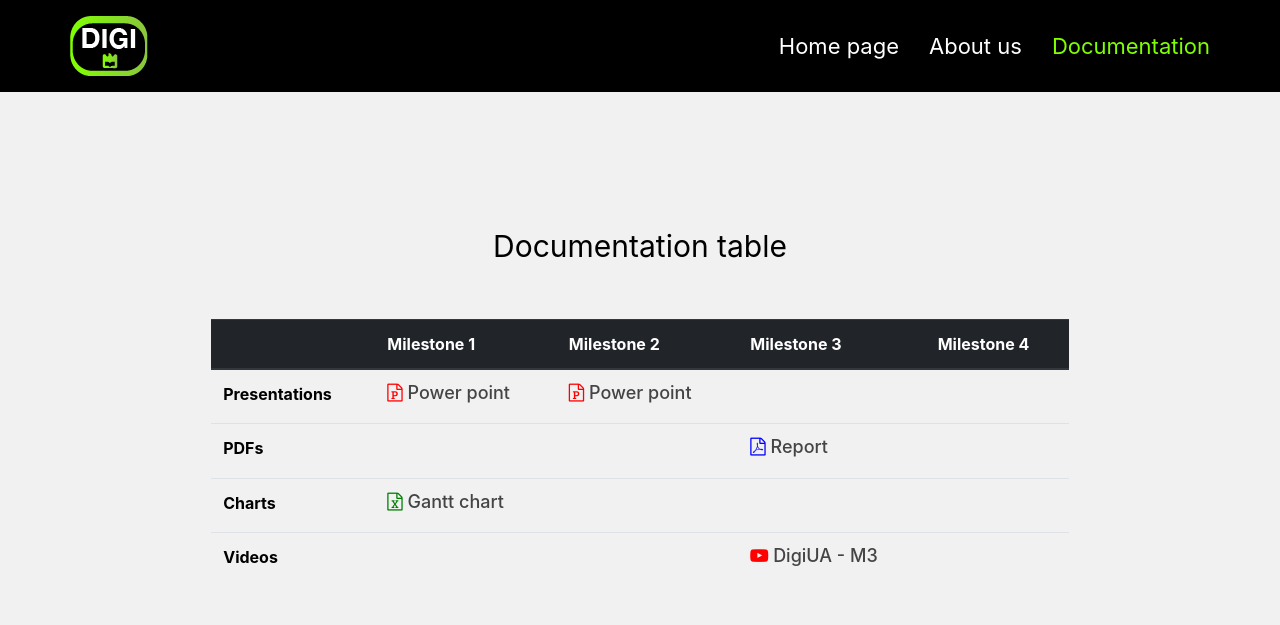
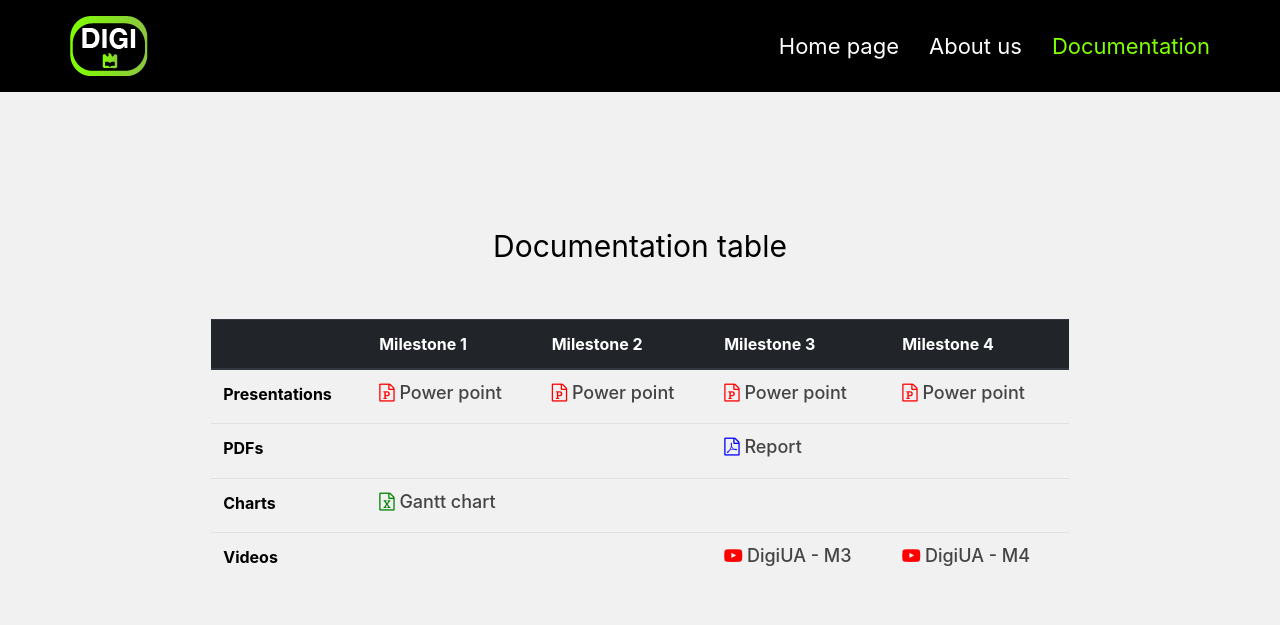
Before and after one commit to PedroG-8/DigiUA, a plain HTML site: page docs/documentation.html in a window 1280 px wide. Drawn offline with nearby package versions, Linux system fonts and the light colour scheme.

Commit message:
Milestone 4 documentation

```diff
--- a/docs/documentation.html
+++ b/docs/documentation.html
@@ -58,11 +58,20 @@
                 <h6 class="letter-docs"><i class="fa fa-file-powerpoint-o" style="font-size:18px;color:red"></i>  Power point</h6>
               </a>
             </td>
-            <td><a style="text-decoration : none" href="https://docs.google.com/presentation/d/13TnrKVbipzmSlP6TbjFMgj-zJD8wvbjz0oLDMA_X3LM/edit?usp=sharing">
+            <td>
+              <a style="text-decoration : none" href="https://docs.google.com/presentation/d/13TnrKVbipzmSlP6TbjFMgj-zJD8wvbjz0oLDMA_X3LM/edit?usp=sharing">
               <h6 class="letter-docs"><i class="fa fa-file-powerpoint-o" style="font-size:18px;color:red"></i>  Power point</h6>
-            </a></td>
-            <td></td>
-            <td></td>
+              </a>
+            </td>
+            <td>
+              <a style="text-decoration : none" href="https://docs.google.com/presentation/d/15l0L-_ye1iwpC5M6XYfaXGBgka3UAX0gNOKcwwwSa9M/edit?usp=sharing">
+              <h6 class="letter-docs"><i class="fa fa-file-powerpoint-o" style="font-size:18px;color:red"></i>  Power point</h6></td>
+              </a>
+            </td>
+            <td>
+              <a style="text-decoration : none" href="https://docs.google.com/presentation/d/1o9FizMNGOZoyOnTSGYUTc7DIcrp8qatTeB4yq1F7CRs/edit?usp=sharing">
+              <h6 class="letter-docs"><i class="fa fa-file-powerpoint-o" style="font-size:18px;color:red"></i>  Power point</h6></td>
+              </a>
           </tr>
           <tr>
             <th scope="row">PDFs</th>
@@ -92,7 +101,10 @@
               <a style="text-decoration : none" href="https://www.youtube.com/watch?v=OFkAoxKQ4fU">
                 <h6 class="letter-docs"><i class="fa fa-youtube-play" style="font-size:18px;color:red"></i>  DigiUA - M3</h6>
             </td>
-            <td></td>
+            <td>
+              <a style="text-decoration : none" href="https://www.youtube.com/watch?v=r2jQvhkfOak">
+                <h6 class="letter-docs"><i class="fa fa-youtube-play" style="font-size:18px;color:red"></i>  DigiUA - M4</h6>
+            </td>
           </tr>
         </tbody>
       </table>
```
